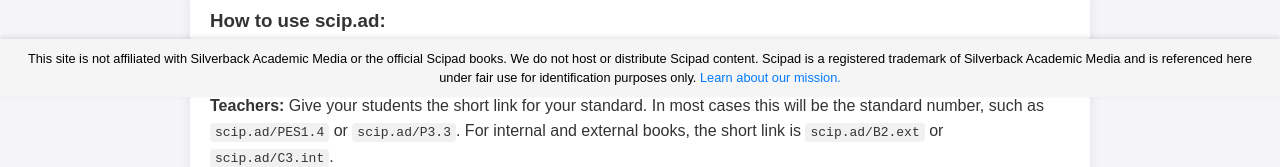
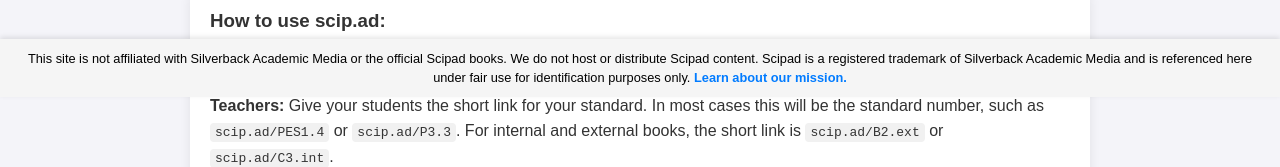
Before and after one commit to catdogmat/scipad, a plain HTML site: page 404.html in a window 1280 px wide. Shown: the part 703-870 px from the top of the page. Drawn offline with Linux system fonts and the light colour scheme; a web font is replaced by a local one.

Commit message:
underline/bold

```diff
--- a/404.html
+++ b/404.html
@@ -241,8 +241,9 @@
 
         #footer a {
             color: #007bff;
-            text-decoration: none;
+            text-decoration: underline;
             transition: color 0.2s ease;
+            font-weight: 900;
         }
 
         #footer a:hover {
```
